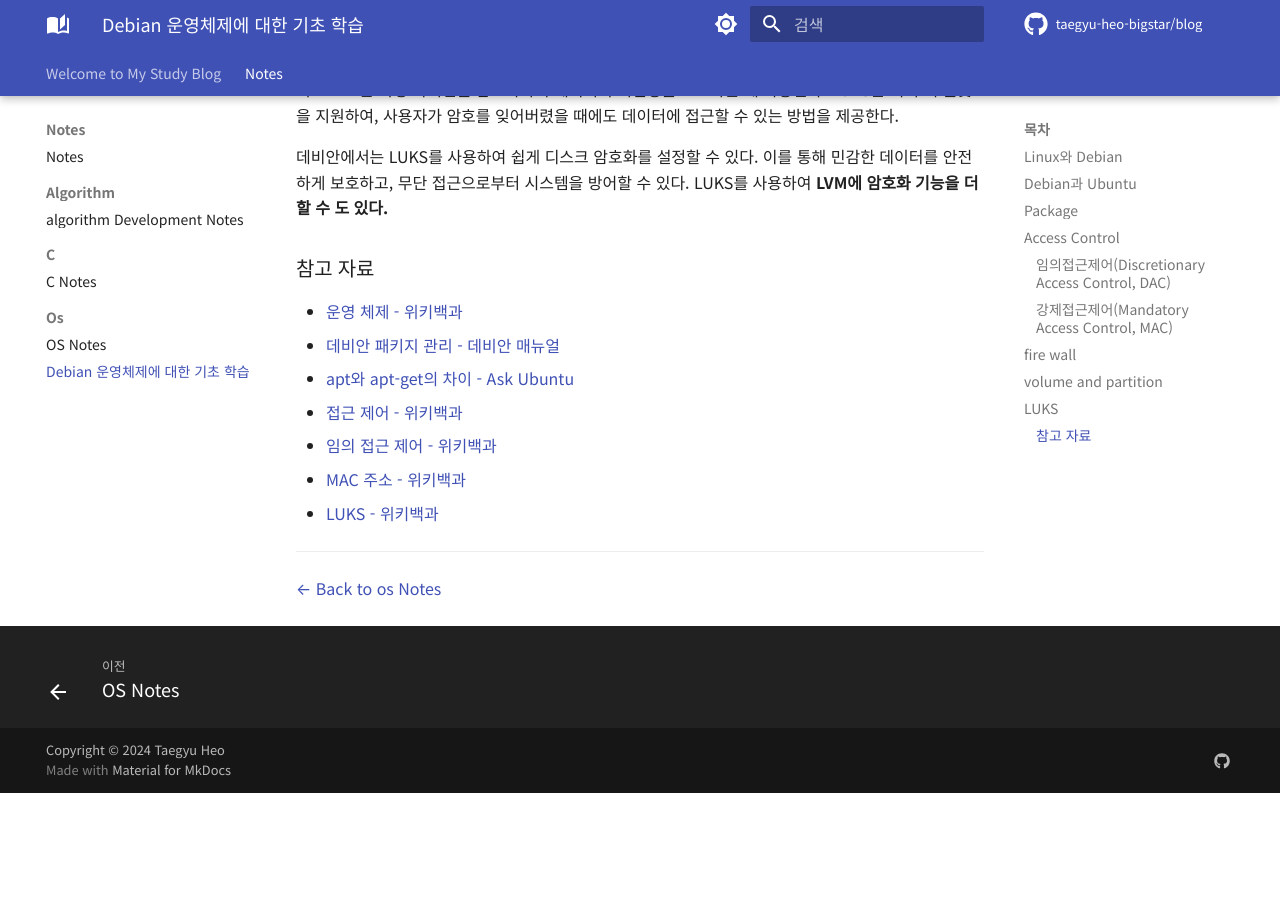
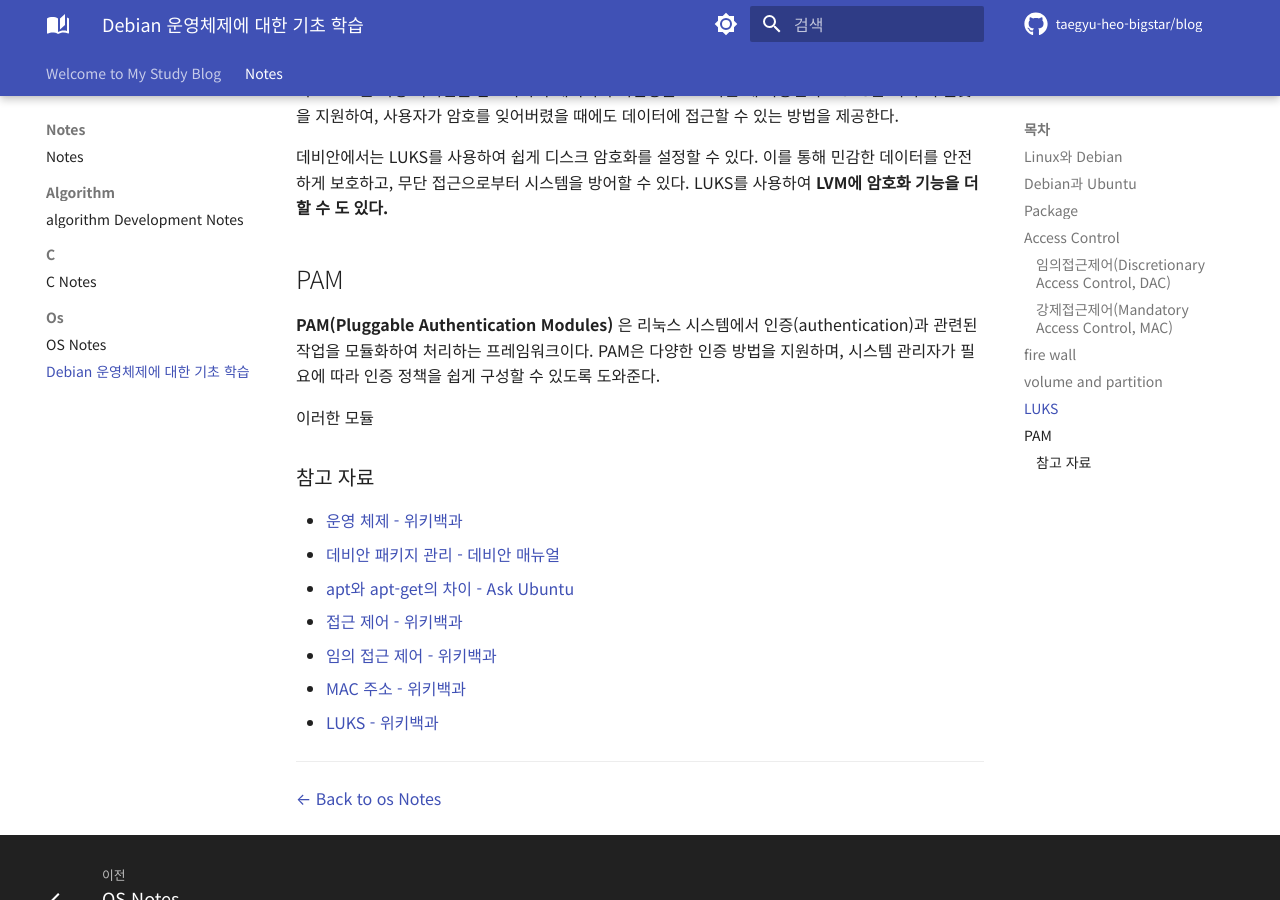
Before and after one commit to taegyu-heo-bigstar/blog, an MkDocs documentation site: the page built from docs/notes/os/2026-01-29-Debian.md, in a window 1280 px wide and 900 px high, scrolled down 4004 px. Built offline with MkDocs 1.6.1 and Material for MkDocs 9.7.7, drawn with Linux system fonts in a browser that asks for light colours; comment, search, counter and statistics services are not loaded; before the commit the page ends 4797 px from its top, so only the background shows below that.

Commit message:
just save

```diff
--- a/docs/notes/os/2026-01-29-Debian.md
+++ b/docs/notes/os/2026-01-29-Debian.md
@@ -109,6 +109,10 @@ _**주의** 이 부분에 대한 내용은 충분히 공신력 있는 자료를
 데비안에서는 LUKS를 사용하여 쉽게 디스크 암호화를 설정할 수 있다. 이를 통해 민감한 데이터를 안전하게 보호하고, 무단 접근으로부터 시스템을 방어할 수 있다. LUKS를 사용하여 **LVM에 암호화 기능을 더 할 수 도 있다.**
 
 
+## PAM
+**PAM(Pluggable Authentication Modules)** 은 리눅스 시스템에서 인증(authentication)과 관련된 작업을 모듈화하여 처리하는 프레임워크이다. PAM은 다양한 인증 방법을 지원하며, 시스템 관리자가 필요에 따라 인증 정책을 쉽게 구성할 수 있도록 도와준다.
+
+이러한 모듈
 
 ### 참고 자료
 - [운영 체제 - 위키백과](https://en.wikipedia.org/wiki/Operating_system)
```
